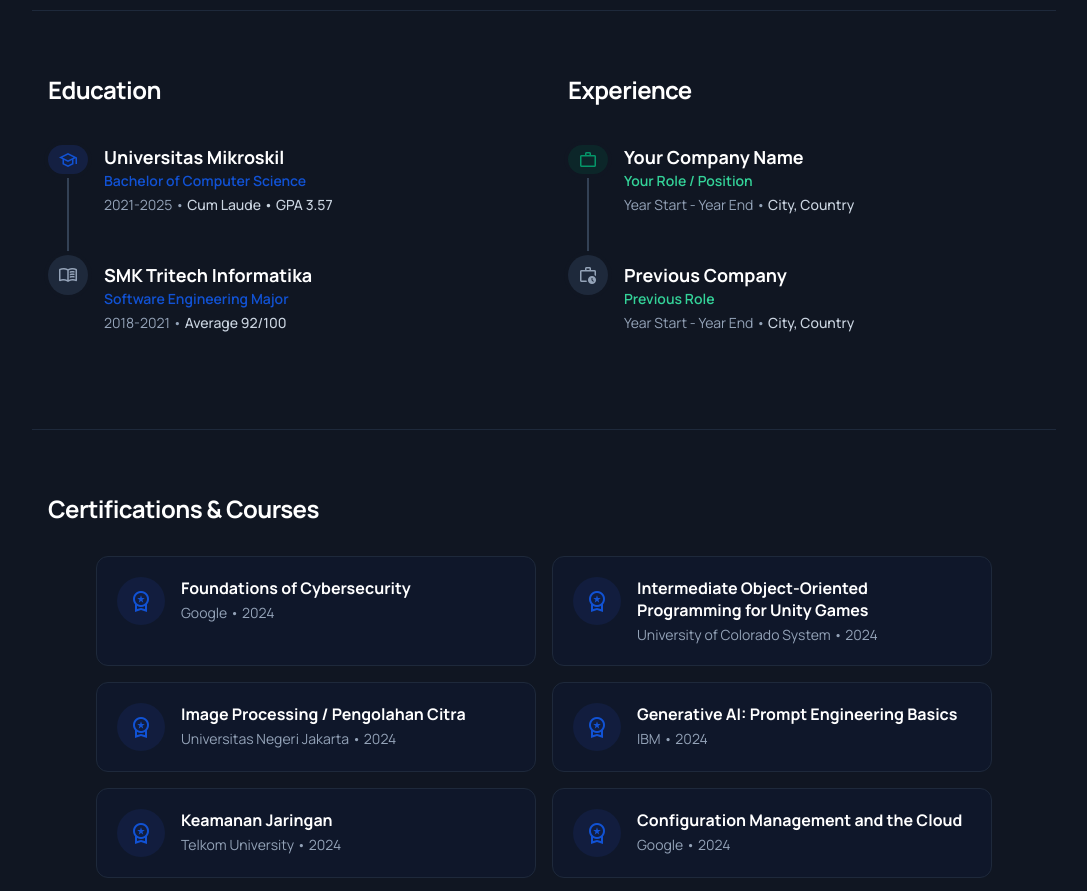
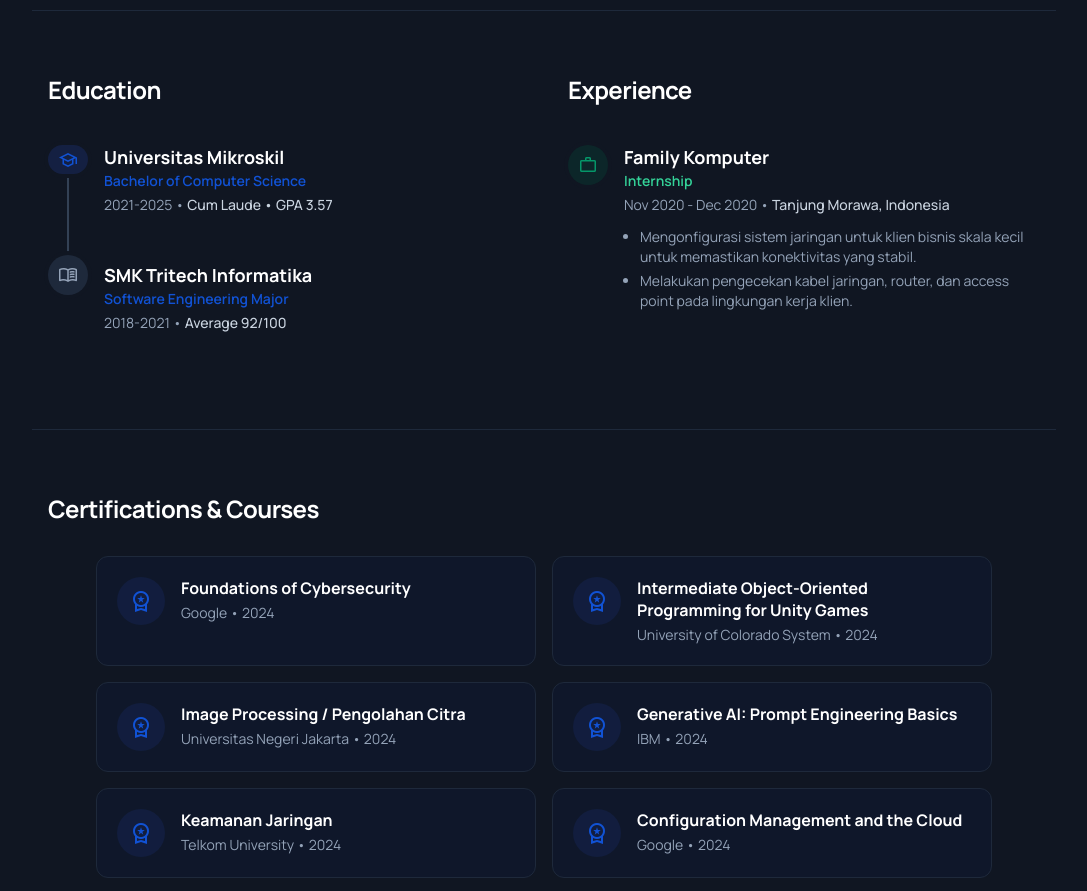
Before and after one commit to Zidanealfarezi/zidanealfarezi.github.io, a plain HTML site: page index.html in a window 1280 px wide. Shown: the part 1260-2151 px from the top of the page, without its empty margins (96-1183 px from the left). Drawn offline with nearby package versions, Linux system fonts and the light colour scheme.

Commit message:
Update Experience section with Family Komputer internship

```diff
--- a/index.html
+++ b/index.html
@@ -239,29 +239,20 @@
                                     class="flex items-center justify-center w-10 h-10 rounded-full bg-emerald-100 dark:bg-emerald-900/30 text-emerald-600 z-10 ring-4 ring-background-light dark:ring-background-dark">
                                     <span class="material-symbols-outlined text-[20px]">work</span>
                                 </div>
-                                <div class="w-[2px] bg-slate-200 dark:bg-slate-700 h-full grow min-h-[3rem]"></div>
-                            </div>
-                            <div class="flex flex-col pb-10 pt-1.5">
-                                <h4 class="text-slate-900 dark:text-white text-lg font-bold">Your Company Name</h4>
-                                <p class="text-emerald-600 dark:text-emerald-400 text-sm font-semibold mb-1">Your Role /
-                                    Position</p>
-                                <p class="text-slate-500 dark:text-slate-400 text-sm">Year Start - Year End • <span
-                                        class="font-medium text-slate-700 dark:text-slate-300">City, Country</span></p>
-                            </div>
-
-                            <!-- Experience Item 2 -->
-                            <div class="flex flex-col items-center">
-                                <div
-                                    class="flex items-center justify-center w-10 h-10 rounded-full bg-slate-100 dark:bg-slate-800 text-slate-500 dark:text-slate-400 z-10 ring-4 ring-background-light dark:ring-background-dark">
-                                    <span class="material-symbols-outlined text-[20px]">work_history</span>
-                                </div>
                             </div>
                             <div class="flex flex-col pt-1.5">
-                                <h4 class="text-slate-900 dark:text-white text-lg font-bold">Previous Company</h4>
-                                <p class="text-emerald-600 dark:text-emerald-400 text-sm font-semibold mb-1">Previous
-                                    Role</p>
-                                <p class="text-slate-500 dark:text-slate-400 text-sm">Year Start - Year End • <span
-                                        class="font-medium text-slate-700 dark:text-slate-300">City, Country</span></p>
+                                <h4 class="text-slate-900 dark:text-white text-lg font-bold">Family Komputer</h4>
+                                <p class="text-emerald-600 dark:text-emerald-400 text-sm font-semibold mb-1">Internship
+                                </p>
+                                <p class="text-slate-500 dark:text-slate-400 text-sm mb-3">Nov 2020 - Dec 2020 • <span
+                                        class="font-medium text-slate-700 dark:text-slate-300">Tanjung Morawa,
+                                        Indonesia</span></p>
+                                <ul class="text-slate-600 dark:text-slate-400 text-sm list-disc pl-4 space-y-1">
+                                    <li>Mengonfigurasi sistem jaringan untuk klien bisnis skala kecil untuk memastikan
+                                        konektivitas yang stabil.</li>
+                                    <li>Melakukan pengecekan kabel jaringan, router, dan access point pada lingkungan
+                                        kerja klien.</li>
+                                </ul>
                             </div>
                         </div>
                     </div>
```
